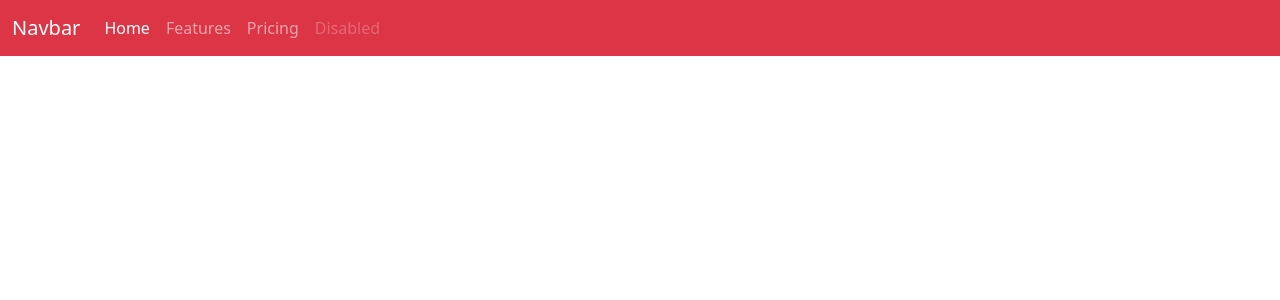
After one commit to echague22/IPAT2C, a Django app: page /register/ in a window 1280 px wide. The commit adds this page. Shown: the top 300 px of the page. Run offline with Django 5.2, Linux system fonts and the light colour scheme.

Commit message:
Designing the Webpage

```diff
--- /dev/null
+++ b/IPAT2C/dcrm/templates/base2.html
@@ -0,0 +1,22 @@
+<!doctype html>
+<html lang="en">
+  <head>
+    <meta charset="utf-8">
+    <meta name="viewport" content="width=device-width, initial-scale=1">
+    <title>Bootstrap demo</title>
+    <link href="https://cdn.jsdelivr.net/npm/bootstrap@5.3.3/dist/css/bootstrap.min.css" rel="stylesheet" integrity="sha384-QWTKZyjpPEjISv5WaRU9OFeRpok6YctnYmDr5pNlyT2bRjXh0JMhjY6hW+ALEwIH" crossorigin="anonymous">
+  </head>
+  {% include 'navbar2.html' %}
+  <body>
+
+    {% block content %}
+
+    {% endblock %}
+
+
+
+
+
+    <script src="https://cdn.jsdelivr.net/npm/bootstrap@5.3.3/dist/js/bootstrap.bundle.min.js" integrity="sha384-YvpcrYf0tY3lHB60NNkmXc5s9fDVZLESaAA55NDzOxhy9GkcIdslK1eN7N6jIeHz" crossorigin="anonymous"></script>
+  </body>
+</html>
--- /dev/null
+++ b/IPAT2C/dcrm/templates/navbar2.html
@@ -0,0 +1,25 @@
+<nav class="navbar navbar-expand-lg navbar-dark bg-danger">
+    <div class="container-fluid">
+      <a class="navbar-brand" href="#">Navbar</a>
+      <button class="navbar-toggler" type="button" data-bs-toggle="collapse" data-bs-target="#navbarSupportedContent" aria-controls="navbarSupportedContent" aria-expanded="false" aria-label="Toggle navigation">
+        <span class="navbar-toggler-icon"></span>
+      </button>
+      <div class="collapse navbar-collapse" id="navbarSupportedContent">
+        <ul class="navbar-nav me-auto mb-2 mb-lg-0">
+          <li class="nav-item">
+            <a class="nav-link active" aria-current="page" href="{% url 'home' %}">Home</a>
+          </li>
+          <li class="nav-item">
+            <a class="nav-link" href="#">Features</a>
+          </li>
+          <li class="nav-item pricing">
+            <a class="nav-link" href="#">
+              Pricing
+            </a>
+          <li class="nav-item">
+            <a class="nav-link disabled" aria-disabled="true">Disabled</a>
+          </li>
+        </ul>
+      </div>
+    </div>
+  </nav>
--- /dev/null
+++ b/IPAT2C/dcrm/templates/register.html
@@ -0,0 +1,8 @@
+{% extends 'base2.html' %}
+
+
+
+
+{% block content %}
+
+{% endblock %}
--- a/IPAT2C/dcrm/urls.py
+++ b/IPAT2C/dcrm/urls.py
@@ -3,4 +3,5 @@
 
 urlpatterns = [
     path('', views.first, name='home'),
+    path('register/', views.register, name='register')
 ]
--- a/IPAT2C/dcrm/views.py
+++ b/IPAT2C/dcrm/views.py
@@ -6,3 +6,7 @@
     #WRITE HERE
 
     return render(request, 'home.html')
+
+def register(request):
+
+    return render(request, 'register.html')
```
Also changed, not shown: IPAT2C/IPAT2C/settings.py (+8 -1 lines), IPAT2C/dcrm/templates/base.html (added, +22 -0 lines), IPAT2C/dcrm/templates/home.html (+12 -1 lines), IPAT2C/dcrm/templates/navbar.html (added, +33 -0 lines), IPAT2C/static/img/travel_logo.png (added).
